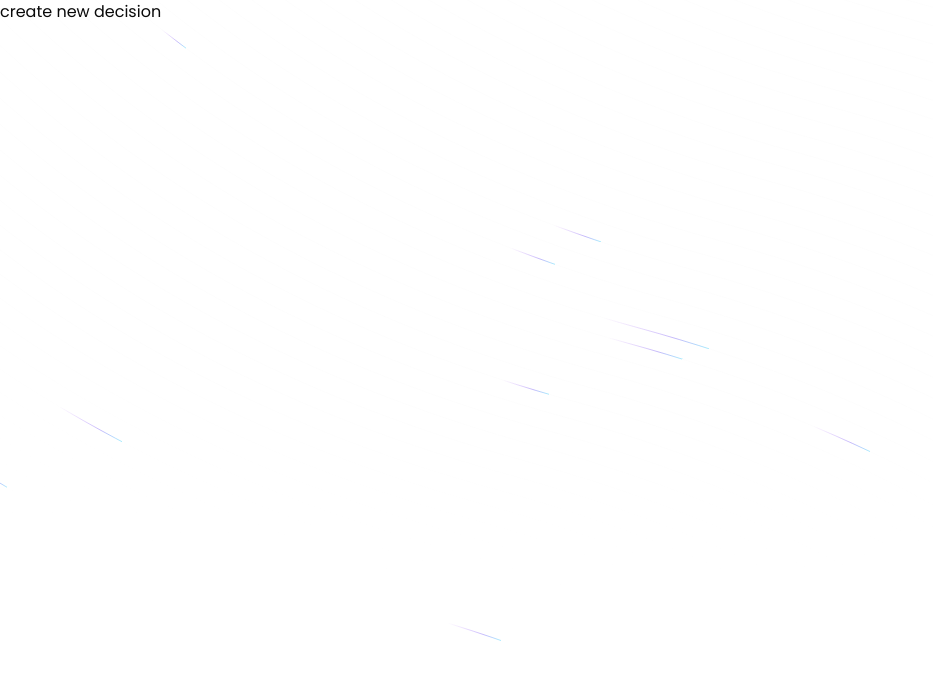
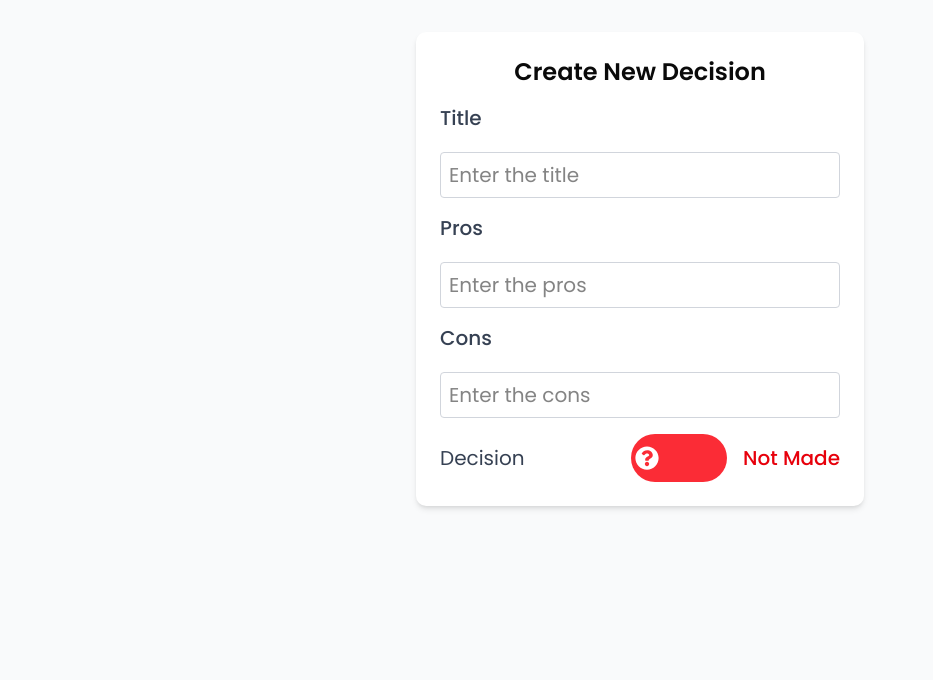
Before and after one commit to pankajkoree/decisiontracker, a Next.js app: page /createDecision in a window 1280 px wide. Shown: the top 680 px of the page, without its empty margins (0-933 px from the left). Built offline with nearby package versions, Linux system fonts and the light colour scheme; a web font is replaced by a local one.

Commit message:
create decision

```diff
--- a/package.json
+++ b/package.json
@@ -17,6 +17,7 @@
     "react": "^19.0.0",
     "react-dom": "^19.0.0",
     "react-hot-toast": "^2.5.2",
+    "react-icons": "^5.5.0",
     "tailwind-merge": "^3.2.0",
     "tw-animate-css": "^1.2.5"
   },
--- a/src/app/createDecision/page.jsx
+++ b/src/app/createDecision/page.jsx
@@ -1,11 +1,56 @@
-import React from "react";
+"use client";
 
-const page = () => {
+import Input from "@/components/Input";
+import Label from "@/components/Label";
+import DecisionToggle from "@/components/Toggle";
+import { useState } from "react";
+
+const CreateDecision = () => {
+  const [isMade, setIsMade] = useState(false);
+
+  if (isMade === true) {
+    console.log("hello");
+  }
+
   return (
-    <div>
-      <h1>create new decision</h1>
+    <div className="relative min-h-screen flex justify-center items-start bg-gray-50 px-4 py-8">
+      <div className="w-full max-w-md bg-white p-6 rounded-lg shadow-md">
+        <h1 className="text-2xl font-semibold mb-4 text-center">
+          Create New Decision
+        </h1>
+        <form className="flex flex-col gap-4">
+          <Label htmlFor="title" text="Title" />
+          <Input
+            type="text"
+            id="title"
+            name="title"
+            placeholder="Enter the title"
+          />
+
+          <Label htmlFor="pros" text="Pros" />
+          <Input
+            type="text"
+            id="pros"
+            name="pros"
+            placeholder="Enter the pros"
+          />
+
+          <Label htmlFor="cons" text="Cons" />
+          <Input
+            type="text"
+            id="cons"
+            name="cons"
+            placeholder="Enter the cons"
+          />
+
+          <div className="flex justify-between items-center">
+            <span className="text-gray-700 text-xl">Decision</span>
+            <DecisionToggle value={isMade} onChange={setIsMade} />
+          </div>
+        </form>
+      </div>
     </div>
   );
 };
 
-export default page;
+export default CreateDecision;
--- /dev/null
+++ b/src/components/Input.jsx
@@ -0,0 +1,13 @@
+const Input = ({ id, name, type, placeholder }) => {
+  return (
+    <input
+      id={id}
+      name={name}
+      type={type}
+      placeholder={placeholder}
+      className={`w-full p-2 border border-gray-300 rounded focus:outline-none focus:ring-2 focus:ring-blue-500 text-xl`}
+    />
+  );
+};
+
+export default Input;
--- /dev/null
+++ b/src/components/Label.jsx
@@ -0,0 +1,12 @@
+const Label = ({ htmlFor, text }) => {
+  return (
+    <label
+      htmlFor={htmlFor}
+      className={`block font-medium text-gray-700 mb-1 text-xl`}
+    >
+      {text}
+    </label>
+  );
+};
+
+export default Label;
--- /dev/null
+++ b/src/components/Toggle.jsx
@@ -0,0 +1,42 @@
+import { FaQuestionCircle, FaCheckCircle } from "react-icons/fa";
+
+const DecisionToggle = ({ value = false, onChange }) => {
+  const handleToggle = () => {
+    onChange && onChange(!value);
+  };
+
+  return (
+    <div className="flex items-center space-x-4">
+      {/* Toggle Button */}
+      <div
+        className={`relative w-24 h-12 rounded-full cursor-pointer transition-colors duration-300 ${
+          value ? "bg-green-500" : "bg-red-500"
+        }`}
+        onClick={handleToggle}
+      >
+        <div
+          className={`absolute top-1/2 transform -translate-y-1/2 transition-all duration-300 ${
+            value ? "right-1" : "left-1"
+          }`}
+        >
+          {value ? (
+            <FaCheckCircle className="text-white text-2xl" />
+          ) : (
+            <FaQuestionCircle className="text-white text-2xl" />
+          )}
+        </div>
+      </div>
+
+      {/* Text next to icon */}
+      <div
+        className={`text-xl font-medium ${
+          value ? "text-green-600" : "text-red-600"
+        }`}
+      >
+        {value ? "Made" : "Not Made"}
+      </div>
+    </div>
+  );
+};
+
+export default DecisionToggle;
```
Also changed, not shown: 1 other file (tests, documents, lock files or other folders).
